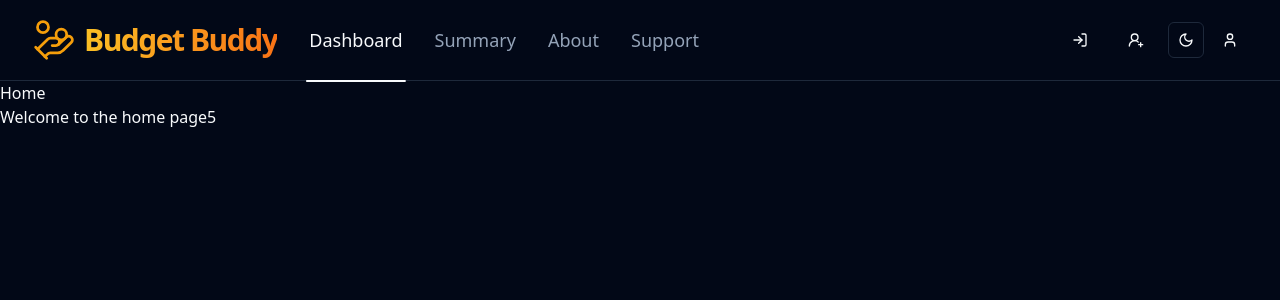
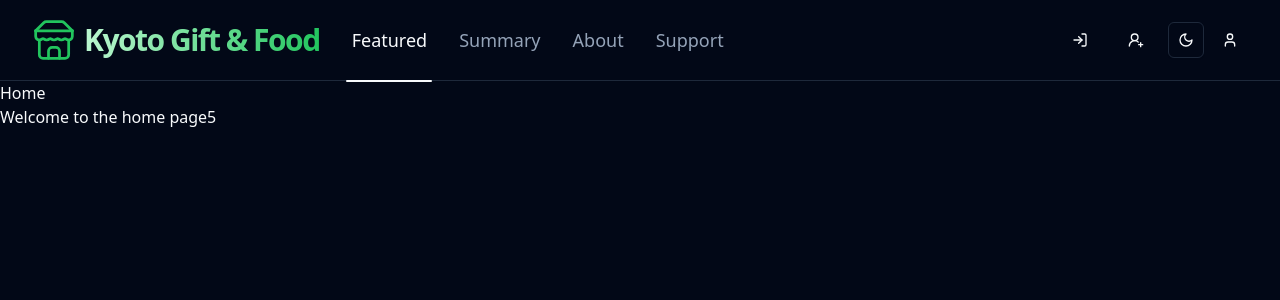
Before and after one commit to dominicdoringo/Kyoto-Gift-And-Food-Website, a Next.js app: page / in a window 1280 px wide. Shown: the top 300 px of the page. Built offline with nearby package versions, Linux system fonts and the light colour scheme.

Commit message:
Changed the logo icon and color

```diff
--- a/src/components/Logo.tsx
+++ b/src/components/Logo.tsx
@@ -1,4 +1,4 @@
-import { HandCoins } from 'lucide-react';
+import { HandCoins, StoreIcon } from 'lucide-react';
 import Link from 'next/link';
 
 const Logo = () => {
@@ -7,9 +7,9 @@
 			href="/"
 			className="flex items-center gap-2"
 		>
-			<HandCoins className="stroke h-11 w-11 stroke-amber-500 stroke-[1.5]" />
-			<p className="bg-gradient-to-r from-amber-400 to-orange-500 bg-clip-text text-3xl font-bold leading-tight tracking-tighter text-transparent">
-				Budget Buddy
+			<StoreIcon className="stroke h-11 w-11 stroke-green-500 stroke-[1.5]" />
+			<p className="bg-gradient-to-r from-green-200 to-green-500 bg-clip-text text-3xl font-bold leading-tight tracking-tighter text-transparent">
+				Kyoto Gift & Food
 			</p>
 		</Link>
 	);
@@ -21,8 +21,8 @@
 			href="/"
 			className="flex items-center gap-2"
 		>
-			<p className="bg-gradient-to-r from-amber-400 to-orange-500 bg-clip-text text-3xl font-bold leading-tight tracking-tighter text-transparent">
-				Budget Buddy
+			<p className="bg-gradient-to-r from-green-200 to-green-500 bg-clip-text text-3xl font-bold leading-tight tracking-tighter text-transparent">
+				Kyoto Gift & Food
 			</p>
 		</Link>
 	);
--- a/src/components/Navbar.tsx
+++ b/src/components/Navbar.tsx
@@ -13,7 +13,7 @@
 
 const navList = [
 	{
-		label: 'Dashboard',
+		label: 'Featured',
 		link: '/',
 	},
 	{
```
